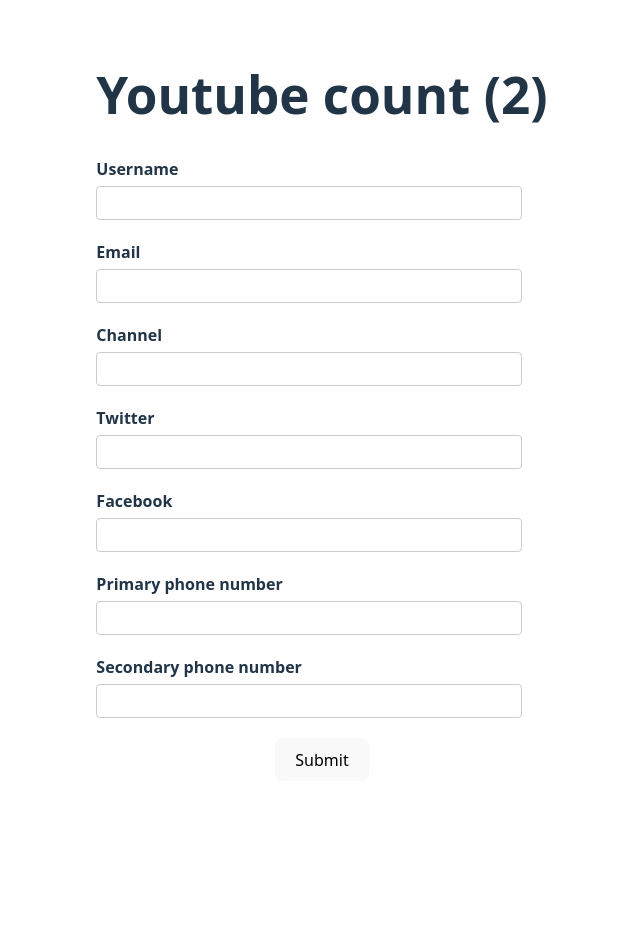
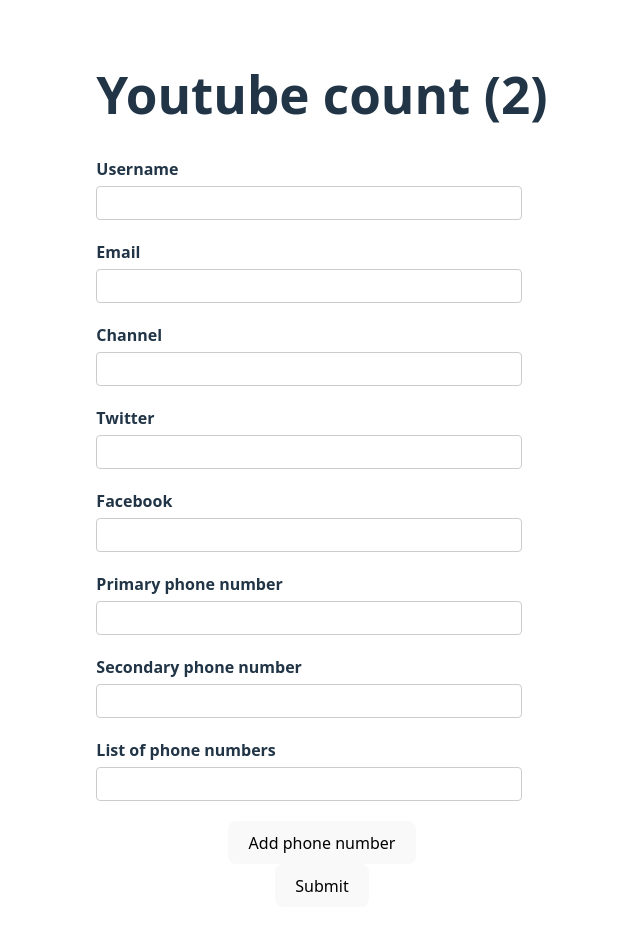
Before and after one commit to Coessitompul/react-hook-form, a React (Vite) app: page / in a window 1280 px wide. Shown: the top 930 px of the page, without its empty margins (318-958 px from the left). Before the commit the page ends 813 px from the top, so only its background shows below. Built offline with nearby package versions, Linux system fonts and the light colour scheme.

Commit message:
15 Dynamic Fields

```diff
--- a/src/assets/components/YoutubeForm.tsx
+++ b/src/assets/components/YoutubeForm.tsx
@@ -1,4 +1,4 @@
-import { useForm } from 'react-hook-form';
+import { useForm, useFieldArray } from 'react-hook-form';
 import { DevTool } from '@hookform/devtools';
 
 let renderCount = 0;
@@ -12,6 +12,9 @@
     facebook: string
   },
   phoneNumbers: string[],
+  phNumbers: {
+    number: string;
+  }[],
 }
 
 export const YoutubeForm = () => {
@@ -24,7 +27,8 @@
         twitter: "",
         facebook: "",
       },
-      phoneNumbers: ["", ""]
+      phoneNumbers: ["", ""],
+      phNumbers: [{ number: "" }]
     }
     // jika ingin mendapatkan value secara dynamic
     // defaultValues: async () => {
@@ -42,6 +46,11 @@
   // const { name, ref, onChange, onBlur } = register("username"); // ini jika meggunakan cara manual,
 
   const { errors } = formState;
+
+  const { fields, append, remove } = useFieldArray({ // fields, append ini adalah property dari library react hook formnya
+    name: "phNumbers",
+    control
+  });
 
   const onSubmit = (data: FormValues) => {
     console.log('Form submitted', data)
@@ -122,6 +131,24 @@
           <input type="text" id='secondary-phone' {...register('phoneNumbers.1')} />
         </div>
 
+        <div>
+          <label>List of phone numbers</label>
+          <div>
+            {
+              fields.map((field, index) => {
+                return (
+                  <div className="form-control" key={field.id}>
+                    <input type="text" {...register(`phNumbers.${index}.number` as const)} /> {/*  as const untuk keperluan typescript supaya ts senang */}
+                    {index > 0 && (
+                      <button type='button' onClick={() => remove(index)}>Remove</button>
+                    )}
+                  </div>
+                );
+              })}
+              <button type='button' onClick={() => append({ number: "" })}>Add phone number</button>
+          </div>
+        </div>
+
         <button>Submit</button>
       </form>
       <DevTool control={control} />
```
